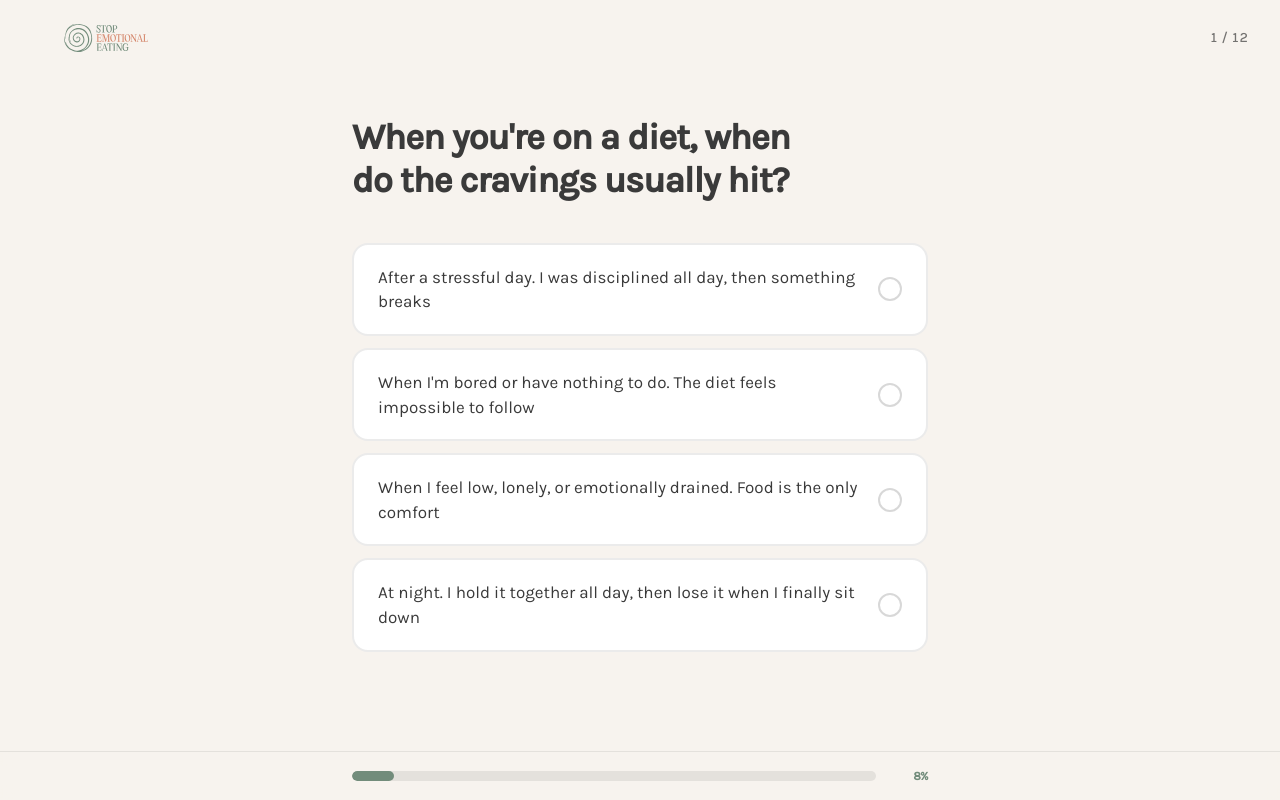
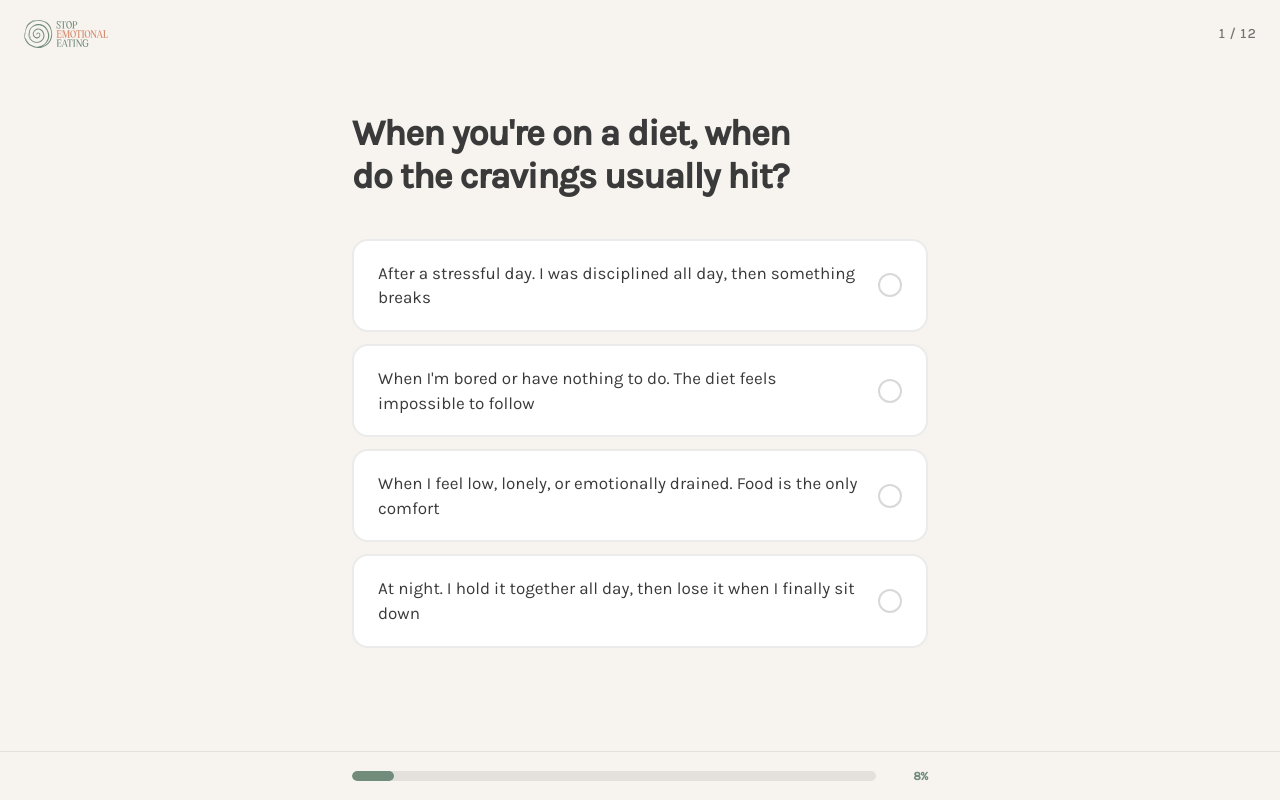
Before and after one commit to stefanpopadic/stop-emotional-eating, a React (Vite) app: page / in a window 1280 px wide. Built offline with nearby package versions, Linux system fonts and the light colour scheme.

Commit message:
Align header with content edges; hide back button entirely on first step

```diff
--- a/src/pages/Quiz.tsx
+++ b/src/pages/Quiz.tsx
@@ -326,20 +326,17 @@ function Shell({
 }) {
   return (
     <div className="min-h-screen bg-warm-linen flex flex-col pb-24">
-      <header className="px-5 sm:px-8 pt-5 pb-2 flex items-center justify-between gap-3">
-        <div className="flex items-center gap-1">
+      <header className="px-4 sm:px-6 pt-5 pb-2 flex items-center justify-between gap-3">
+        <div className="flex items-center gap-2">
+          {onBack && (
             <button
               onClick={onBack}
-            disabled={!onBack}
               aria-label="Back"
-            className={`w-9 h-9 -ml-2 rounded-full flex items-center justify-center transition-all ${
-              onBack
-                ? 'text-soft-black/70 hover:bg-soft-black/5 hover:text-soft-black'
-                : 'text-transparent pointer-events-none'
-            }`}
+              className="w-9 h-9 -ml-2 rounded-full flex items-center justify-center text-soft-black/70 hover:bg-soft-black/5 hover:text-soft-black transition-all"
             >
               <ChevronLeft size={20} />
             </button>
+          )}
 
           {onLogoClick ? (
             <button
```
Lines whose indentation alone changed are shown as unchanged.
